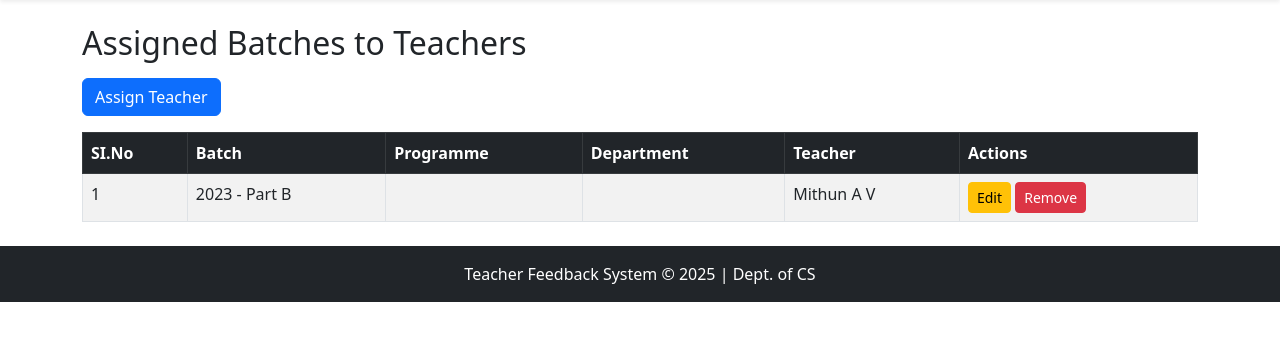
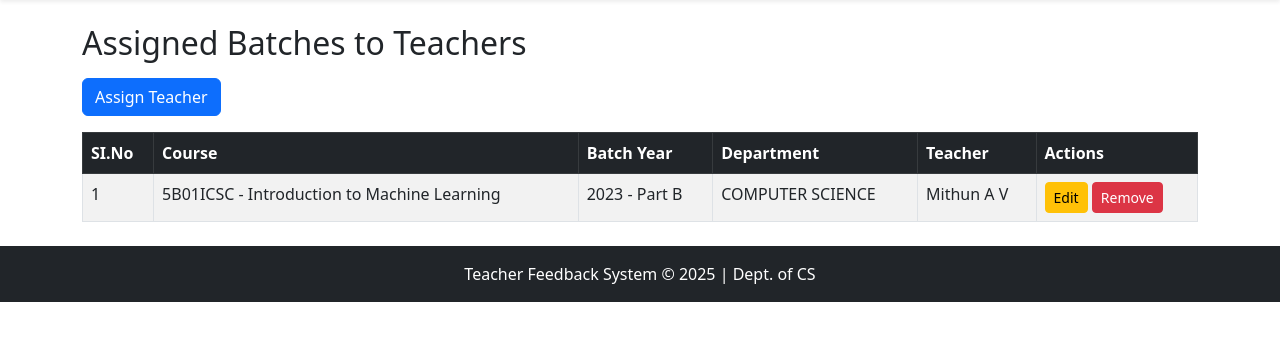
Before and after one commit to meenakshiravindran/ProjectY, a Django app: page /assignments/ in a window 1280 px wide. Shown: the part 56-397 px from the top of the page. Run offline with Django 5.2, Linux system fonts and the light colour scheme; a user stored in the database is signed in; data comes from the database, SQL or seed files in the repository; both versions use the stored data as it was after the commit.

Commit message:
upated assign teacher

```diff
--- a/feedback_app/forms.py
+++ b/feedback_app/forms.py
@@ -88,8 +88,16 @@ class TeacherEditForm(forms.ModelForm):
 class TeacherAssignForm(forms.ModelForm):
     class Meta:
         model = TeacherBatch
-        fields = ['teacher', 'batch']  # include all necessary fields
+        fields = ['department', 'teacher', 'batch', 'course']  # Add department here
         labels = {
+            'department': 'Select Department',
             'teacher': 'Select Teacher',
             'batch': 'Select Batch',
+            'course': 'Select Course',
         }
+        widgets = {
+            'department': forms.Select(attrs={'class': 'form-control'}),
+            'teacher': forms.Select(attrs={'class': 'form-control'}),
+            'batch': forms.Select(attrs={'class': 'form-control'}),
+            'course': forms.Select(attrs={'class': 'form-control'}),
+        }
--- a/feedback_app/models.py
+++ b/feedback_app/models.py
@@ -86,10 +86,11 @@ class TeacherBatch(models.Model):
     teacher_batch_id = models.AutoField(primary_key=True)
     teacher = models.ForeignKey(Teacher, on_delete=models.CASCADE)
     batch = models.ForeignKey(Batch, on_delete=models.CASCADE)
-    course = models.ForeignKey(Course, on_delete=models.CASCADE)  # ✅ Add this line
+    course = models.ForeignKey(Course, on_delete=models.CASCADE)
+    department = models.ForeignKey(Department, on_delete=models.CASCADE)  # ADD THIS
 
     def __str__(self):
-        return f"{self.teacher.name} - {self.batch.acad_year} - {self.course.code}"
+        return f"{self.teacher.name} - {self.batch.acad_year} - {self.course.code} - {self.department.dept_name}"
 
 
 
--- a/templates/teacher_batch_list.html
+++ b/templates/teacher_batch_list.html
@@ -9,8 +9,8 @@
     <thead class="table-dark">
         <tr>
             <th>SI.No</th>
-            <th>Batch</th>
-            <th>Programme</th>
+            <th>Course</th>
+            <th>Batch Year</th>
             <th>Department</th>
             <th>Teacher</th>
             <th>Actions</th>
@@ -20,9 +20,9 @@
         {% for assignment in assignments %}
         <tr>
             <td>{{ forloop.counter }}</td>
+            <td>{{ assignment.course.code }} - {{ assignment.course.name }}</td>
             <td>{{ assignment.batch.acad_year }} - Part {{ assignment.batch.part }}</td>
-            <td>{{ assignment.batch.programme.pgm_name }}</td>
-            <td>{{ assignment.batch.programme.dept.dept_name }}</td>
+            <td>{{ assignment.department.dept_name }}</td>
             <td>{{ assignment.teacher.name }}</td>
             <td>
                 <a href="{% url 'edit_teacher_batch' assignment.teacher_batch_id %}" class="btn btn-sm btn-warning">Edit</a>
```
Also changed, not shown: db.sqlite3, feedback_app/migrations/0007_teacherbatch_department.py (added).
